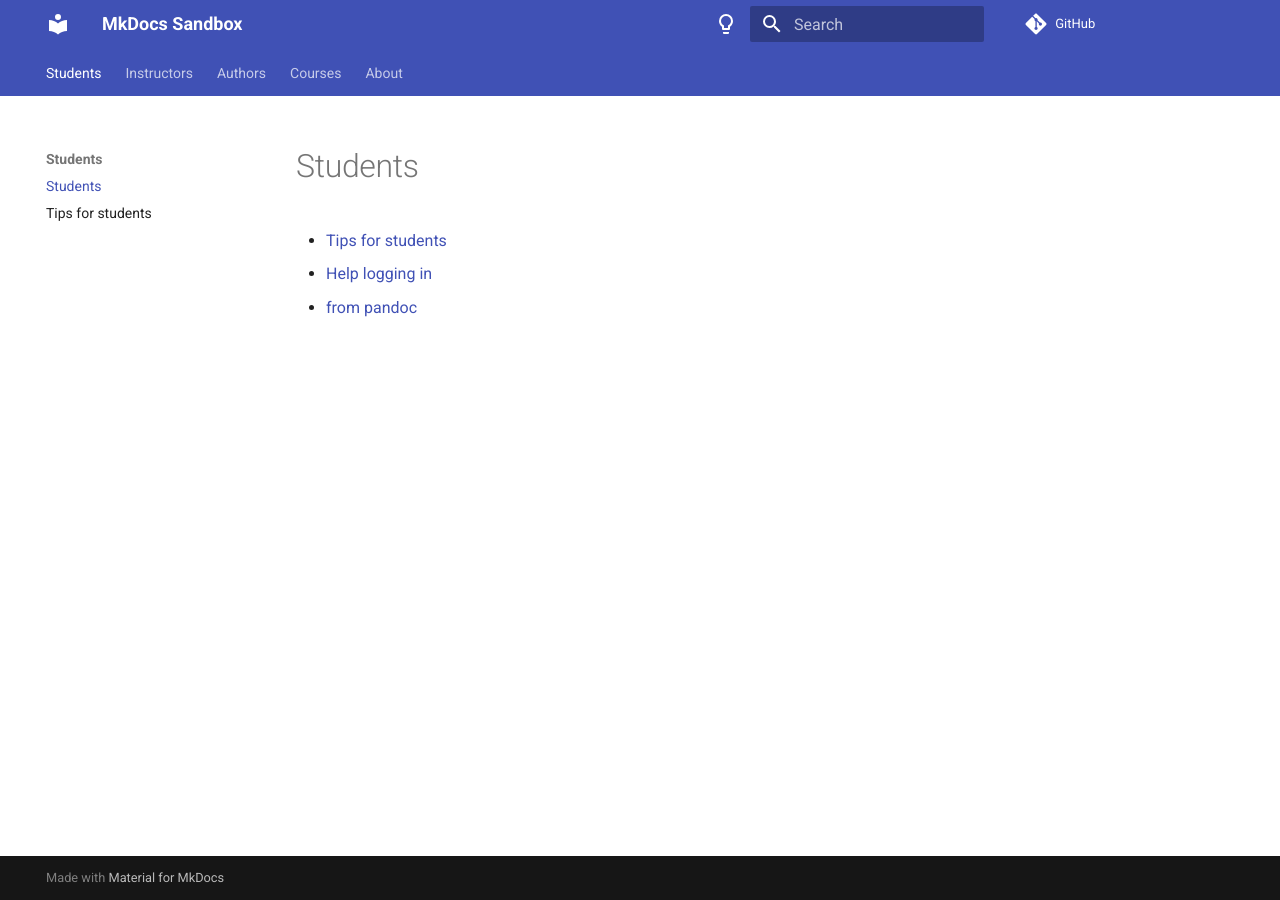
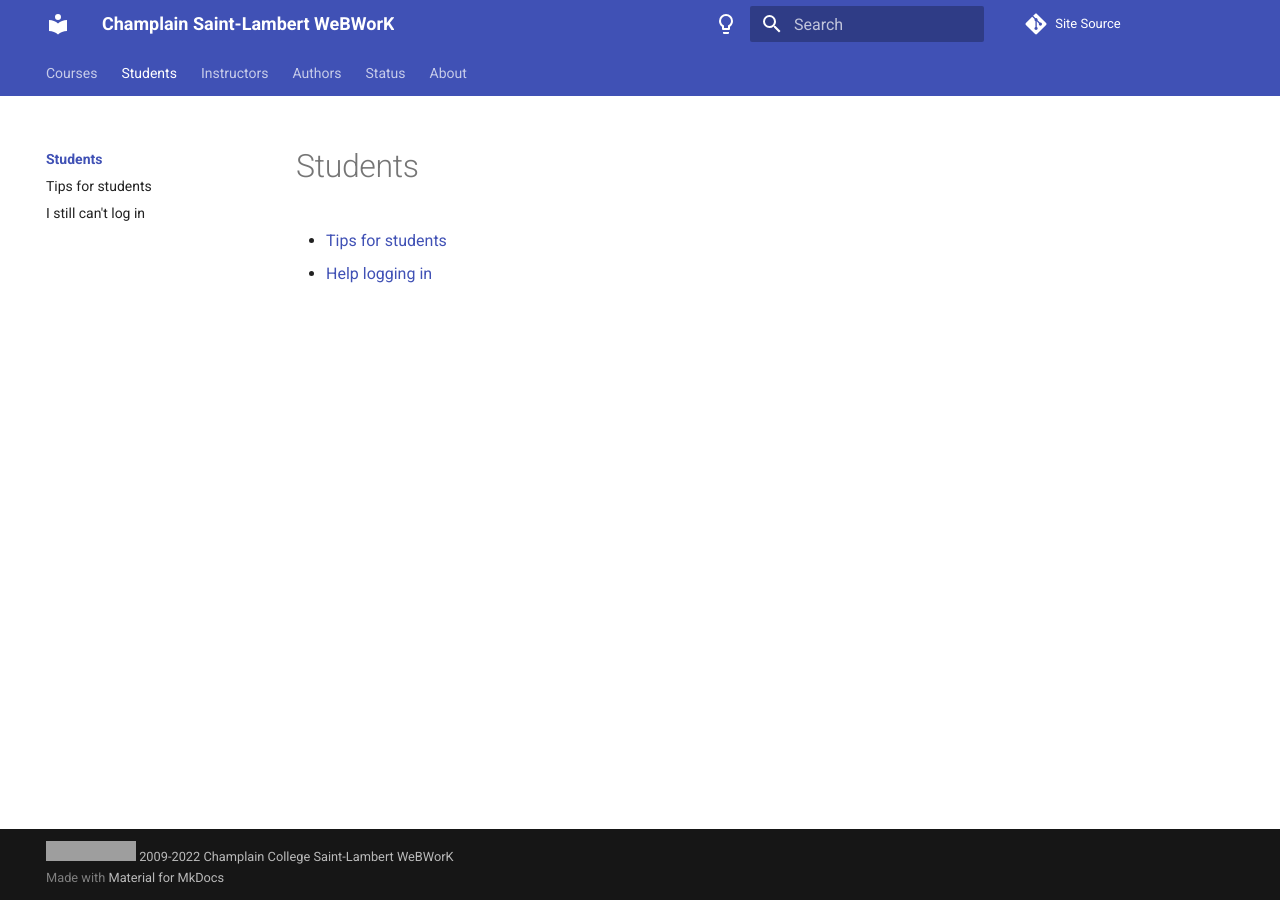
Before and after one commit to cslmath/champlainww.ca, an MkDocs documentation site: the page built from docs/students/index.md, in a window 1280 px wide. Built offline with MkDocs 1.6.1 and Material for MkDocs 9.7.7, drawn with Linux system fonts in a browser that asks for light colours; comment, search, counter and statistics services are not loaded; grey boxes are pictures that could not be loaded.

```diff
--- a/docs/students/index.md
+++ b/docs/students/index.md
@@ -1,5 +1,5 @@
 # Students
 
-* [Tips for students](tips-for-students.md)
-* [Help logging in](login-troubles.md)
-* [from pandoc](WWstudenttips.md)
+* [Tips for students](WWstudenttips.md)
+* [Help logging in](WWcannotlogin.md)
+<!--- * [from pandoc](WWstudenttips.md) -->
--- a/mkdocs.yml
+++ b/mkdocs.yml
@@ -1,16 +1,25 @@
-site_name: MkDocs Sandbox
-site_url: https://malcolmharper.ca/mkdocs/
-repo_url: https://github.com/maharper/mkdocs_sandbox/
-repo_name: GitHub
+site_name: Champlain Saint-Lambert WeBWorK
+# site_url: https://malcolmharper.ca/
+site_url: https://maharper.github.io/
+repo_url: https://github.com/maharper/maharper.github.io/
+repo_name: Site Source
 site_description: Experimentation and testing mkdocs
 site_author: Malcolm Harper
 nav:
+    - Courses: https://webwork.champlainww.ca/webwork2/
     - Students:
         - students/index.md
-        - Tips for students: students/tips-for-students.md
-    - Instructors: instructors/
-    - Authors: authors/
-    - Courses: https://webwork.champlainww.ca/webwork2/
+        - Tips for students: students/WWstudenttips.md
+        - I still can't log in: students/WWcannotlogin.md
+#        - Tips for students: students/tips-for-students.md
+    - Instructors:
+        - instructors/index.md
+        - Instructors sub 1: instructors/sub1.md
+        - Instructors sub 2: instructors/sub2.md
+    - Authors:
+        - authors/authors.md
+        - mkdocs vs Pelican: authors/mkdocs-vs-pelican.md
+    - Status: https://stats.uptimerobot.com/nz5WEi1w3
     - About: about.md
 
 markdown_extensions:
@@ -39,10 +48,11 @@ theme:
     name: material
     features:
         - navigation.tabs
-#       - navigation.tabs.sticky
+#        - navigation.tabs.sticky
 #        - navigation.sections      # incompatible with toc.integrate
 #       - navigation.expand
         - navigation.top
+        - navigation.indexes
 #        - toc.integrate             # incompatible with navigation.sections
     palette:
         - media: "(prefers-color-scheme: light)"
@@ -57,3 +67,5 @@ theme:
               name: Switch to light mode
 
 use_directory_urls: false
+
+copyright: <a rel="license" href="http://creativecommons.org/licenses/by-sa/4.0/"><img alt="Creative Commons License" style="border-width:0" src="https://i.creativecommons.org/l/by-sa/4.0/80x15.png" /></a> 2009-2022 Champlain College Saint-Lambert WeBWorK
```
Also changed, not shown: docs/authors/authors.md (+1 -0 lines), docs/students/WWcannotlogin.md (added, +30 -0 lines), docs/authors/mkdocs-vs-pelican.md (renamed from docs/mkdocs-vs-pelican.md), 1 other file.
